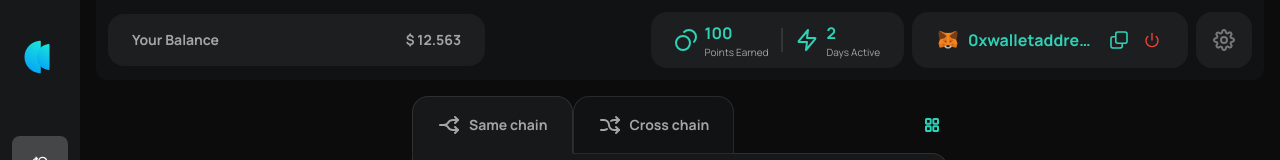
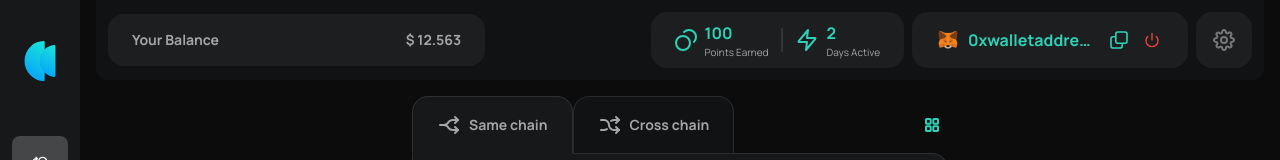
Before and after one commit to Drago-Spidey/kana-labs, a Next.js app: page / in a window 1280 px wide. Shown: the top 160 px of the page. Built offline with nearby package versions, Linux system fonts and the light colour scheme.

Commit message:
Image tag updated

```diff
--- a/src/app/components/layout/Sidebar.tsx
+++ b/src/app/components/layout/Sidebar.tsx
@@ -2,6 +2,7 @@
 import React, { useState, useEffect } from 'react';
 import Link from 'next/link';
 import { usePathname } from 'next/navigation'; // Import usePathname
+import Image from 'next/image';
 
 const Sidebar = () => {
   const pathname = usePathname(); // Get the current pathname
@@ -30,7 +31,7 @@ const Sidebar = () => {
       {/* Logo Section */}
       <div className="flex flex-col items-center justify-between gap-6">
         <div className="w-8 h-8 my-10">
-          <img src="/assets/KanaLabsLogo.svg" alt="kanalabslogo" />
+          <Image src="/assets/KanaLabsLogo.svg" alt="kanalabslogo" height={32} width={32}/>
         </div>
 
         {/* Navigation Section */}
```
